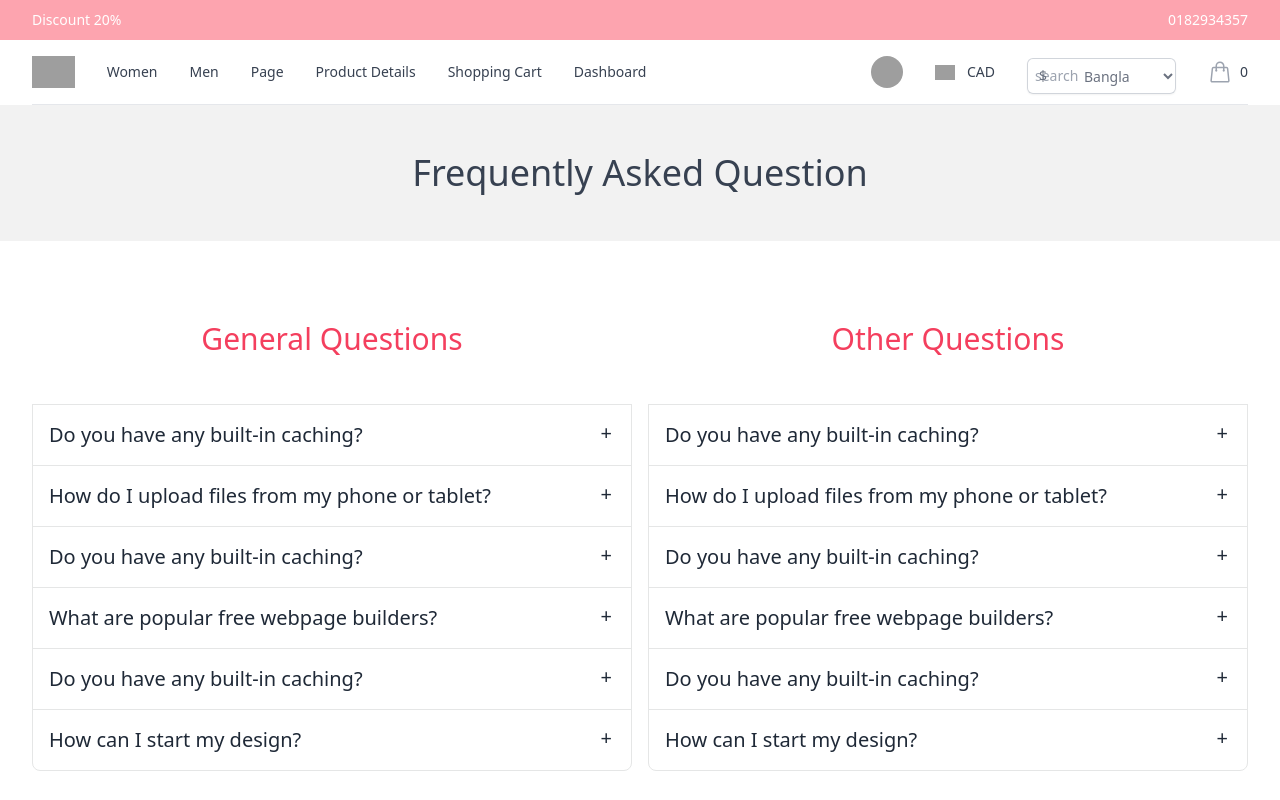
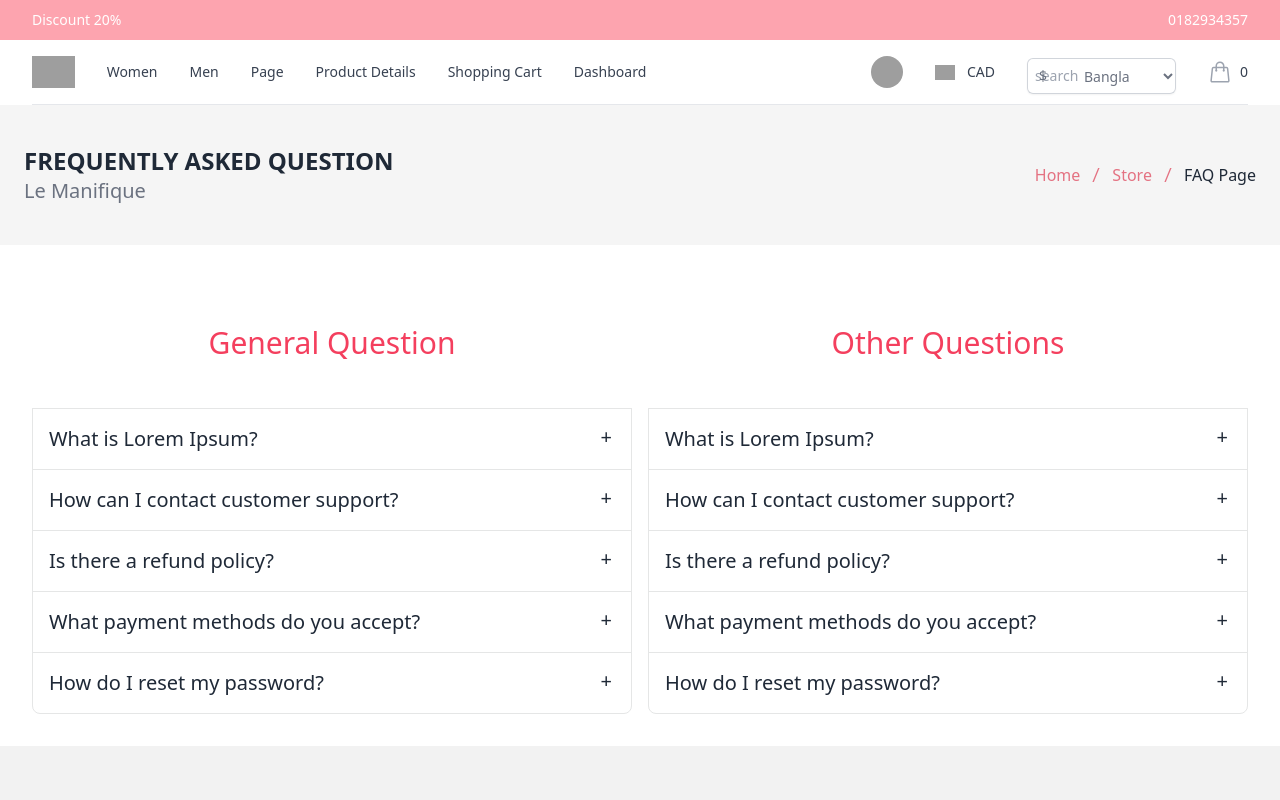
Before and after one commit to Mostafizur-Pro/tech-gear-main, a Next.js app: page /faq in a window 1280 px wide. Shown: the top 800 px of the page. Built offline with nearby package versions, Linux system fonts and the light colour scheme; grey boxes are pictures that could not be loaded.

Commit message:
faq page edit

```diff
--- /dev/null
+++ b/src/assets/json/faq.json
@@ -0,0 +1,63 @@
+[
+
+    {
+        "name": "General Question",
+        "other": [
+            {
+                "id": 1,
+                "title": "What is Lorem Ipsum?",
+                "description": "Lorem Ipsum is simply dummy text of the printing and typesetting industry."
+            },
+            {
+                "id": 2,
+                "title": "How can I contact customer support?",
+                "description": "You can contact our customer support team via email at support@example.com or by calling our toll-free number."
+            },
+            {
+                "id": 3,
+                "title": "Is there a refund policy?",
+                "description": "Yes, we have a 30-day refund policy. If you are not satisfied with our product, you can request a refund within 30 days of purchase."
+            },
+            {
+                "id": 4,
+                "title": "What payment methods do you accept?",
+                "description": "We accept major credit cards such as Visa, MasterCard, and American Express. Additionally, we also support PayPal payments."
+            },
+            {
+                "id": 5,
+                "title": "How do I reset my password?",
+                "description": "To reset your password, go to the login page and click on the 'Forgot Password' link. Follow the instructions sent to your registered email address."
+            }
+        ]
+    },
+    {
+        "name": "   Other Questions",
+        "other": [
+            {
+                "id": 1,
+                "title": "What is Lorem Ipsum?",
+                "description": "Lorem Ipsum is simply dummy text of the printing and typesetting industry."
+            },
+            {
+                "id": 2,
+                "title": "How can I contact customer support?",
+                "description": "You can contact our customer support team via email at support@example.com or by calling our toll-free number."
+            },
+            {
+                "id": 3,
+                "title": "Is there a refund policy?",
+                "description": "Yes, we have a 30-day refund policy. If you are not satisfied with our product, you can request a refund within 30 days of purchase."
+            },
+            {
+                "id": 4,
+                "title": "What payment methods do you accept?",
+                "description": "We accept major credit cards such as Visa, MasterCard, and American Express. Additionally, we also support PayPal payments."
+            },
+            {
+                "id": 5,
+                "title": "How do I reset my password?",
+                "description": "To reset your password, go to the login page and click on the 'Forgot Password' link. Follow the instructions sent to your registered email address."
+            }
+        ]
+    }
+]
--- /dev/null
+++ b/src/components/Faq/FAQBanner.tsx
@@ -0,0 +1,35 @@
+import Link from "next/link";
+import React from "react";
+import { RxSlash } from "react-icons/rx";
+
+const FAQBanner = () => {
+  return (
+    <div>
+       <div className="py-10 bg-[#F5F5F5]">
+        <div className="container mx-auto px-6">
+          <div className="flex justify-between items-center">
+            <div className="">
+              <h2 className="uppercase font-bold text-2xl">Frequently Asked Question</h2>
+              <p className="text-xl text-gray-500">Le Manifique</p>
+            </div>
+            <div className="">
+              <p className="flex items-center gap-2">
+                <Link className="text-[#E47282]" href={"/"}>
+                  Home
+                </Link>
+                <RxSlash className="text-[#E47282]" />
+                <Link className="text-[#E47282]" href={"/store"}>
+                  Store
+                </Link>
+                <RxSlash className="text-[#E47282]" />
+                <Link href={"/about"}>FAQ Page </Link>
+              </p>
+            </div>
+          </div>
+        </div>
+      </div>
+    </div>
+  );
+};
+
+export default FAQBanner;
--- /dev/null
+++ b/src/components/Faq/FAQPage.tsx
@@ -0,0 +1,35 @@
+import React from "react";
+import faqs from "../../assets/json/faq.json";
+
+const FAQPage = () => {
+  return (
+    <div className="sm:grid grid-cols-2 gap-4 m-8">
+      {faqs.map((faq, i) => (
+        <div key={i}>
+          <div className="join join-vertical w-full ">
+            <div>
+              <h1 className="text-center py-12 text-rose-500 font-medium text-3xl">
+                {faq.name}
+              </h1>
+            </div>
+            {faq.other.map((list, i) => (
+              <div className="collapse collapse-plus join-item border border-base-300 hover:text-rose-500">
+                <input type="radio" name="my-accordion-4" />
+                <div className="collapse-title text-xl font-medium">
+                  {list?.title}
+                </div>
+                <div className="collapse-content    whitespace-normal text-wrap	text-lg text-gray-500">
+                  <p>
+                  {list?.description}
+                  </p>
+                </div>
+              </div>
+            ))}
+          </div>
+        </div>
+      ))}
+    </div>
+  );
+};
+
+export default FAQPage;
--- a/src/pages/faq/index.tsx
+++ b/src/pages/faq/index.tsx
@@ -1,10 +1,14 @@
+import FAQBanner from '@/components/Faq/FAQBanner';
+import FAQPage from '@/components/Faq/FAQPage';
 import Faq from '@/components/Faq/Faq';
 import React from 'react';
 
 const index = () => {
     return (
         <div>
-          <Faq/>
+          <FAQBanner/>
+          <FAQPage/>
+          {/* <Faq/>   */}
         </div>
     );
 };
```
Also changed, not shown: src/components/Faq/Faq.tsx (+141 -25 lines).
